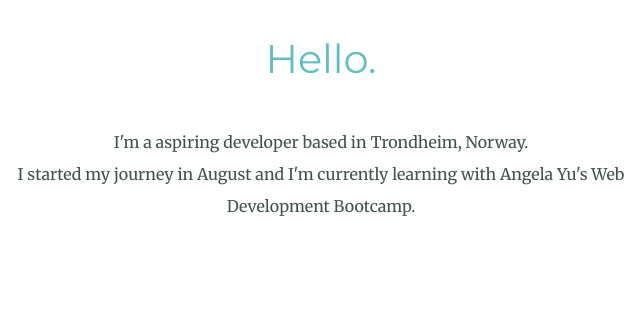
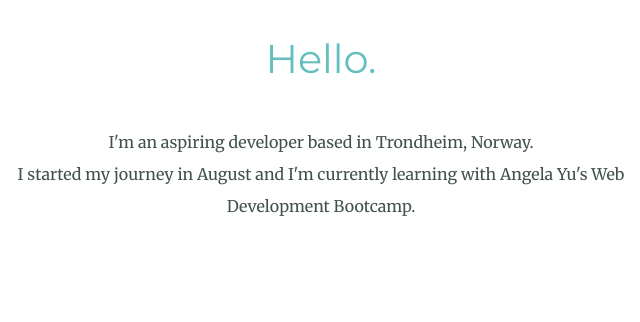
Before and after one commit to ViceroyNute/turbo-octo-parakeet, a plain HTML site: page index.html in a window 1280 px wide. Shown: the part 988-1310 px from the top of the page, 319-959 px from the left. Drawn offline with Linux system fonts and the light colour scheme.

Commit message:
Update index.html

```diff
--- a/index.html
+++ b/index.html
@@ -27,7 +27,7 @@
     <div class="profile">
       <img src="images/woman.png" alt="woman-image">
       <h2>Hello.</h2>
-      <p class='intro'> I'm a aspiring developer based in Trondheim, Norway. <br>
+      <p class='intro'> I'm an aspiring developer based in Trondheim, Norway. <br>
         I started my journey in August and I'm currently learning with Angela Yu's Web Development Bootcamp.
       </p>
     </div>
```
